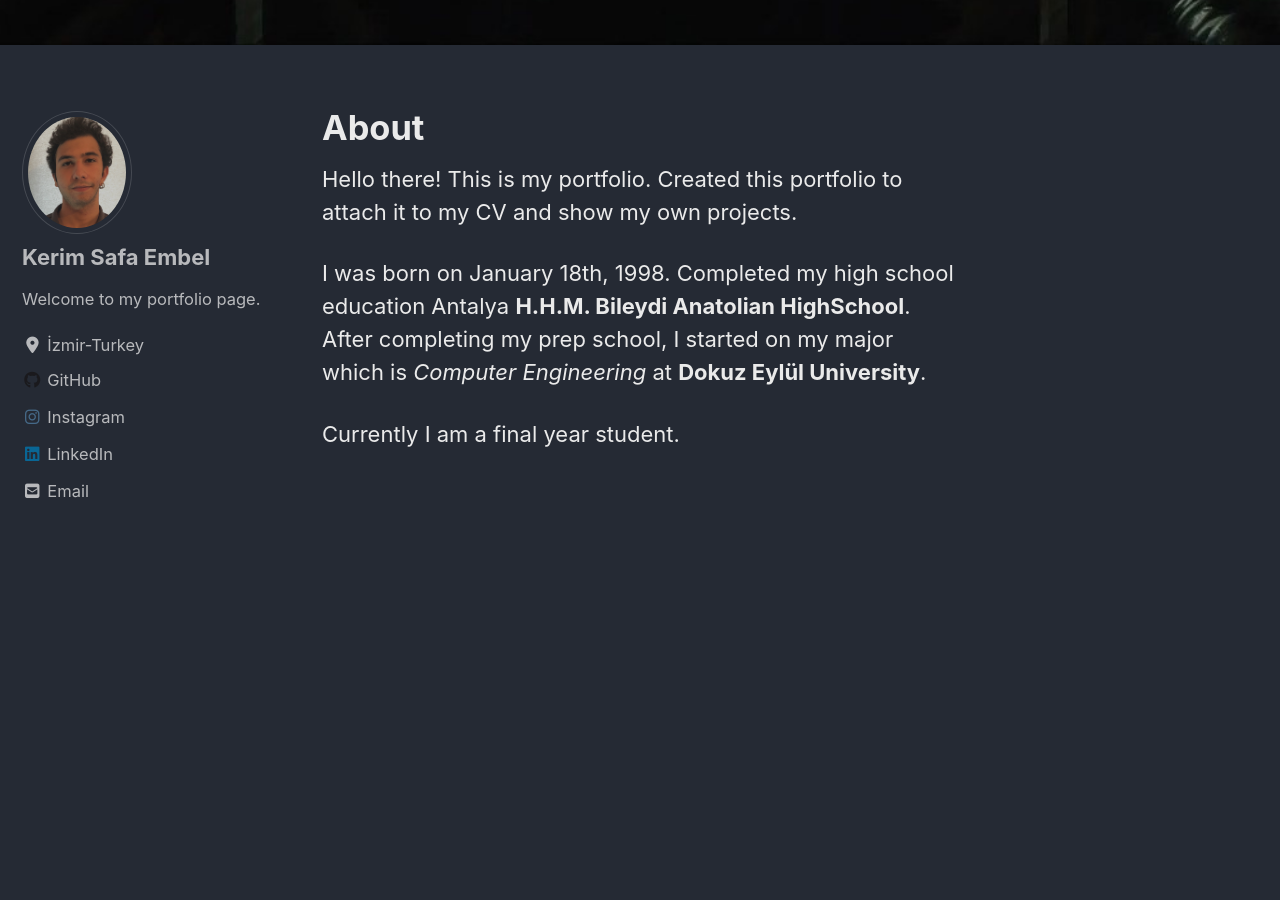
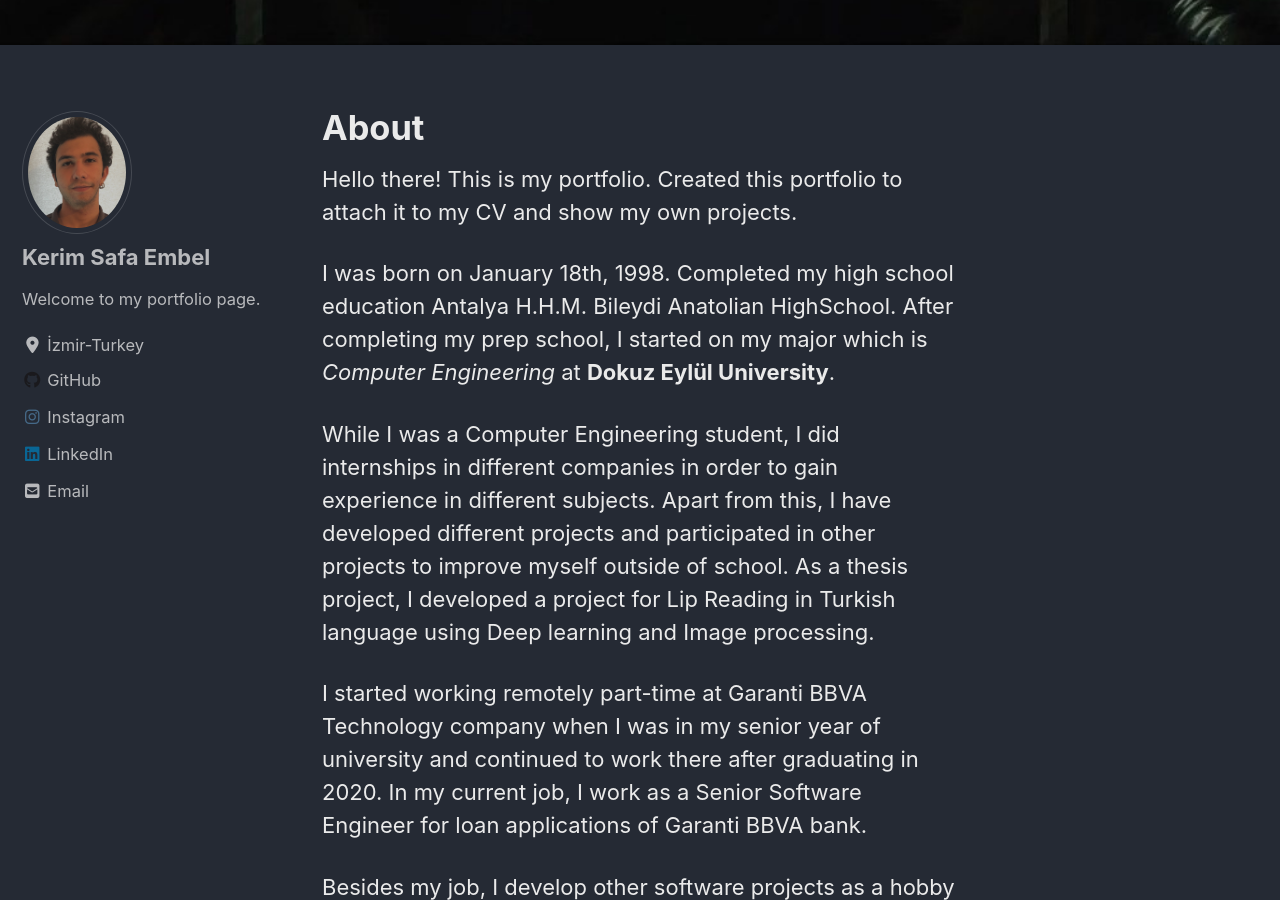
Before and after one commit to kerimembel/kerimembel.github.io, a Jekyll site: the page built from _pages/about.md, in a window 1280 px wide and 900 px high, scrolled down 812 px. Built offline with Jekyll 4.4.1, drawn with Linux system fonts in a browser that asks for light colours; cached includes are drawn as plain includes; nearby versions of some CDN libraries; some of the changed text lies outside the part shown.

Commit message:
Update about.md
-

```diff
--- a/_pages/about.md
+++ b/_pages/about.md
@@ -6,7 +6,14 @@ header:
 ---
 Hello there! This is my portfolio. Created this portfolio to attach it to my CV and show my own projects.
 
-I was born on January 18th, 1998. Completed my high school education Antalya **H.H.M. Bileydi Anatolian HighSchool**.
+I was born on January 18th, 1998. Completed my high school education Antalya H.H.M. Bileydi Anatolian HighSchool.
 After completing my prep school, I started on my major which is *Computer Engineering* at **Dokuz Eylül University**.
 
-Currently I am a final year student.
+While I was a Computer Engineering student, I did internships in different companies in order to gain experience in different subjects.
+Apart from this, I have developed different projects and participated in other projects to improve myself outside of school.
+As a thesis project, I developed a project for Lip Reading in Turkish language using Deep learning and Image processing.
+
+I started working remotely part-time at Garanti BBVA Technology company when I was in my senior year of university and continued to work there after graduating in 2020.
+In my current job, I work as a Senior Software Engineer for loan applications of Garanti BBVA bank.
+
+Besides my job, I develop other software projects as a hobby and try to learn more about technologies that I do not know.
```
